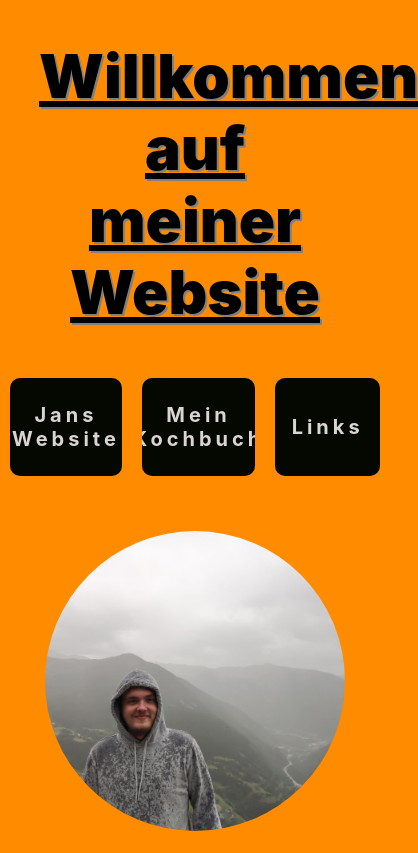
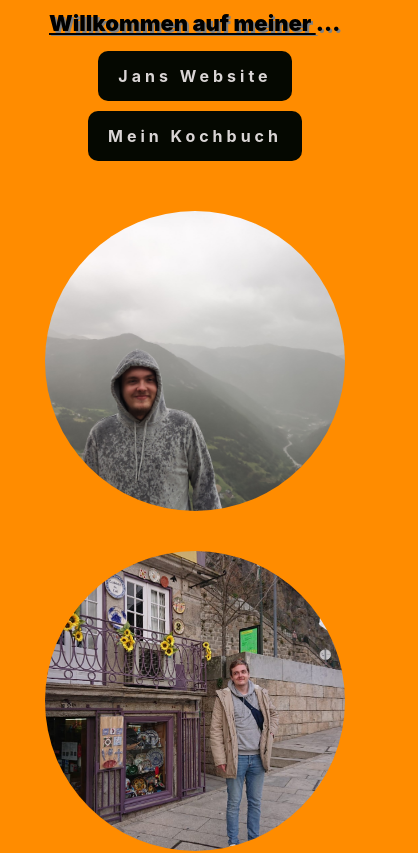
Before and after one commit to JanR99/jan-website-react, a React (Create React App) app: page /#/ in a window 390 px wide. Shown: the top 853 px of the page, 418 px wide, since content can reach past the window. Built offline with nearby package versions, Linux system fonts and the light colour scheme.

Commit message:
deleted links, made header smaller for mobile and fixed buttons on mobile

```diff
--- a/src/App.css
+++ b/src/App.css
@@ -200,3 +200,25 @@ button:hover {
   0 0 50px #e7b4b4,
   0 0 200px #e7b4b4;
 }
+
+@media (max-width: 768px) {
+  .button-link {
+    font-size: 16px; /* Reduce font size for better readability */
+    padding: 15px 20px; /* Adjust padding for smaller buttons */
+    margin: 5px; /* Reduce margin to avoid overlap */
+  }
+
+  .top {
+    flex-direction: column; /* Stack buttons vertically */
+    align-items: center; /* Center-align buttons */
+  }
+
+  .header {
+    font-size: 22px; /* Smaller font size for mobile */
+    margin: 10px 0; /* Reduce top and bottom margin */
+    padding: 0 10px; /* Add some padding for better spacing */
+    white-space: nowrap; /* Prevent text from wrapping to the next line */
+    overflow: hidden; /* Hide overflow if text is too long */
+    text-overflow: ellipsis; /* Add ellipsis if the text overflows */
+  }
+}
--- a/src/App.js
+++ b/src/App.js
@@ -2,7 +2,6 @@ import React from 'react';
 import { HashRouter as Router, Routes, Route, Link } from 'react-router-dom';
 import './App.css';
 import Cookbook from './components/Cookbook';
-import Links from './components/Links';
 import Home from './components/Home';
 import Destination from './components/Destination';
 import Category from './components/Category';
@@ -21,14 +20,12 @@ function App() {
                 <div className="top">
                     <Link to="/" className="button-link">Jans Website</Link>
                     <Link to="/cookbook" className="button-link">Mein Kochbuch</Link>
-                    <Link to="/links" className="button-link">Links</Link>
                 </div>
 
                 {/* Routes to display other pages */}
                 <Routes>
                     <Route path="/" element={<Home />} />
                     <Route path="/cookbook" element={<Cookbook />} />
-                    <Route path="/links" element={<Links />} />
                     <Route path="/destination/:destination" element={<Destination />} />
                     <Route path="/cookbook/:category" element={<Category />} />
                     <Route path="/cookbook/:category/:recipeTitle" element={<Recipe />} />
--- a/src/components/Cookbook.js
+++ b/src/components/Cookbook.js
@@ -7,11 +7,6 @@ function Cookbook() {
         <div>
             <header>
                 <h1 className="header">Mein Kochbuch</h1>
-            </header>
-
-            {/* Categories Section */}
-            <header className="categories">
-                <h2 style={{ fontSize: '40px' }}>Food Categories</h2>
             </header>
 
             <div className="top">
```
